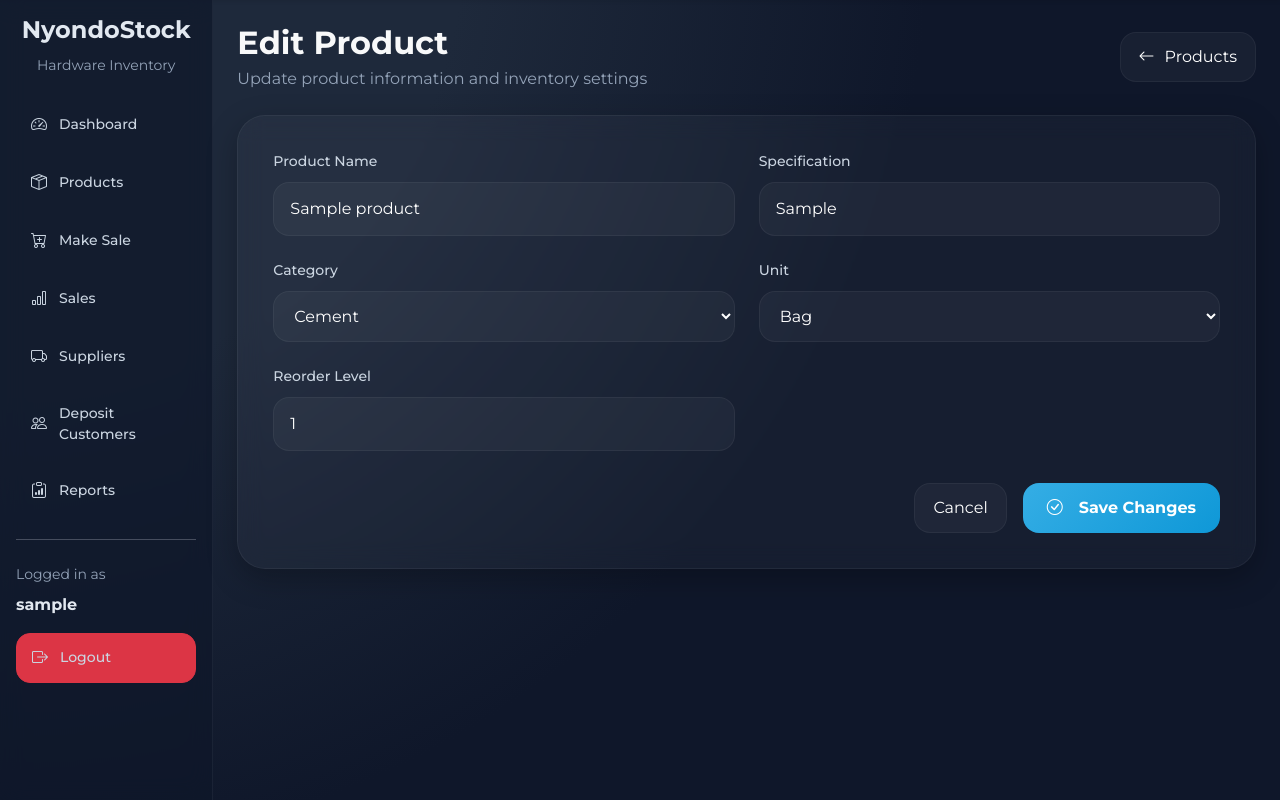
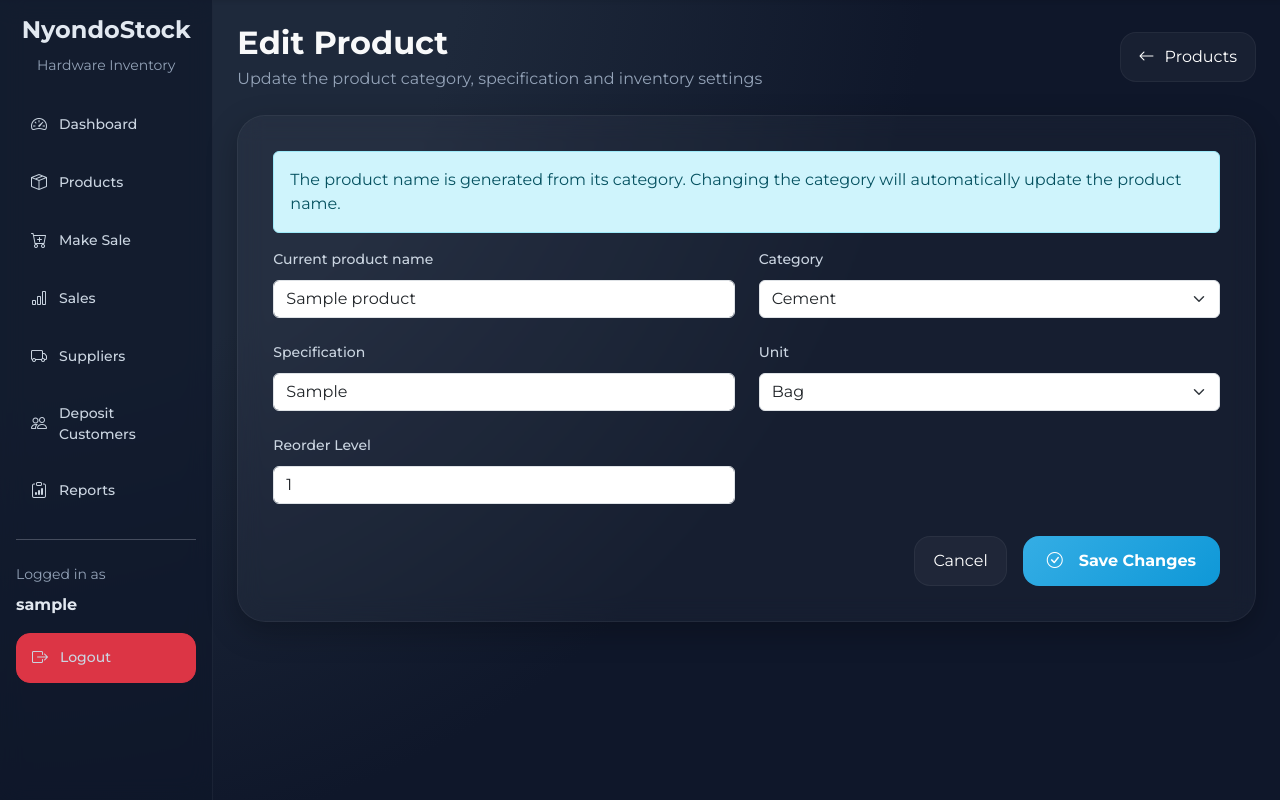
Before and after one commit to DaphineNakandi/Hardware-System-Management, a Django app: page /products/1/edit/ in a window 1280 px wide. Shown: the part 72-872 px from the top of the page. Run offline with Django 5.2, Linux system fonts and the light colour scheme; a user stored in the database is signed in; tables that the repository leaves empty hold one stand-in row (values such as "Sample post").

Commit message:
Update edit product form for controlled categories

```diff
--- a/hardware_app/templates/edit_product.html
+++ b/hardware_app/templates/edit_product.html
@@ -1,245 +1,69 @@
 {% extends 'base.html' %} {% block content %}
 
-<!-- PAGE HEADER -->
-
-<div
-  class="d-flex justify-content-between align-items-center flex-wrap gap-3 mb-4"
->
+<div class="d-flex justify-content-between align-items-center flex-wrap gap-3 mb-4">
   <div>
     <h2 class="fw-bold text-light mb-1">Edit Product</h2>
-
-    <p class="text-muted mb-0">
-      Update product information and inventory settings
-    </p>
+    <p class="text-muted mb-0">Update the product category, specification and inventory settings</p>
   </div>
-
-  <!-- BACK BUTTON -->
 
   <a href="{% url 'product_list' %}" class="back-btn">
     <i class="bi bi-arrow-left"></i>
-
     Products
   </a>
 </div>
-
-<!-- FORM CARD -->
 
 <div class="custom-card">
   <form method="POST">
     {% csrf_token %}
 
+    <div class="alert alert-info" role="note">
+      The product name is generated from its category. Changing the category
+      will automatically update the product name.
+    </div>
+
     <div class="row">
-      <!-- PRODUCT NAME -->
+      <div class="col-md-6 mb-4">
+        <label class="custom-label">Current product name</label>
+        <input type="text" value="{{ product.name }}" class="form-control" readonly>
+      </div>
 
       <div class="col-md-6 mb-4">
-        <label class="custom-label"> Product Name </label>
-
-        <input
-          type="text"
-          name="name"
-          value="{{ product.name }}"
-          class="custom-input"
-        />
+        <label class="custom-label" for="{{ form.category.id_for_label }}">Category</label>
+        {{ form.category }}
+        {% if form.category.errors %}
+          <div class="error-message">{{ form.category.errors }}</div>
+        {% endif %}
       </div>
 
-      <!-- SPECIFICATION -->
+      <div class="col-md-6 mb-4">
+        <label class="custom-label" for="{{ form.specification.id_for_label }}">Specification</label>
+        {{ form.specification }}
+        {% if form.specification.errors %}
+          <div class="error-message">{{ form.specification.errors }}</div>
+        {% endif %}
+      </div>
 
       <div class="col-md-6 mb-4">
-        <label class="custom-label"> Specification </label>
-
-        <input
-          type="text"
-          name="specification"
-          value="{{ product.specification }}"
-          class="custom-input"
-        />
+        <label class="custom-label" for="{{ form.unit.id_for_label }}">Unit</label>
+        {{ form.unit }}
+        {% if form.unit.errors %}
+          <div class="error-message">{{ form.unit.errors }}</div>
+        {% endif %}
       </div>
 
-      <!-- CATEGORY -->
-
-      <div class="col-md-6 mb-4">
-        <label class="custom-label"> Category </label>
-
-        <select name="category" class="custom-input">
-          <option
-            value="cement"
-            {%
-            if
-            product.category=""
-            ="cement"
-            %}selected{%
-            endif
-            %}
-          >
-            Cement
-          </option>
-
-          <option
-            value="iron_bar"
-            {%
-            if
-            product.category=""
-            ="iron_bar"
-            %}selected{%
-            endif
-            %}
-          >
-            Iron Bar
-          </option>
-
-          <option
-            value="nail"
-            {%
-            if
-            product.category=""
-            ="nail"
-            %}selected{%
-            endif
-            %}
-          >
-            Nail
-          </option>
-
-          <option
-            value="wheelbarrow"
-            {%
-            if
-            product.category=""
-            ="wheelbarrow"
-            %}selected{%
-            endif
-            %}
-          >
-            Wheelbarrow
-          </option>
-
-          <option
-            value="wire_mesh"
-            {%
-            if
-            product.category=""
-            ="wire_mesh"
-            %}selected{%
-            endif
-            %}
-          >
-            Wire Mesh
-          </option>
-
-          <option
-            value="barbed_wire"
-            {%
-            if
-            product.category=""
-            ="barbed_wire"
-            %}selected{%
-            endif
-            %}
-          >
-            Barbed Wire
-          </option>
-
-          <option
-            value="iron_sheet"
-            {%
-            if
-            product.category=""
-            ="iron_sheet"
-            %}selected{%
-            endif
-            %}
-          >
-            Iron Sheet
-          </option>
-        </select>
-      </div>
-
-      <!-- UNIT -->
-
-      <div class="col-md-6 mb-4">
-        <label class="custom-label"> Unit </label>
-
-        <select name="unit" class="custom-input">
-          <option
-            value="bag"
-            {%
-            if
-            product.unit=""
-            ="bag"
-            %}selected{%
-            endif
-            %}
-          >
-            Bag
-          </option>
-
-          <option
-            value="piece"
-            {%
-            if
-            product.unit=""
-            ="piece"
-            %}selected{%
-            endif
-            %}
-          >
-            Piece
-          </option>
-
-          <option value="kg" {% if product.unit == 'kg' %}selected{% endif %}>
-            Kilogram
-          </option>
-
-          <option
-            value="meter"
-            {%
-            if
-            product.unit=""
-            ="meter"
-            %}selected{%
-            endif
-            %}
-          >
-            Meter
-          </option>
-
-          <option
-            value="box"
-            {%
-            if
-            product.unit=""
-            ="box"
-            %}selected{%
-            endif
-            %}
-          >
-            Box
-          </option>
-        </select>
-      </div>
-
-      <!-- REORDER LEVEL -->
-
       <div class="col-md-6 mb-2">
-        <label class="custom-label"> Reorder Level </label>
-
-        <input
-          type="number"
-          name="reorder_level"
-          value="{{ product.reorder_level }}"
-          class="custom-input"
-        />
+        <label class="custom-label" for="{{ form.reorder_level.id_for_label }}">Reorder Level</label>
+        {{ form.reorder_level }}
+        {% if form.reorder_level.errors %}
+          <div class="error-message">{{ form.reorder_level.errors }}</div>
+        {% endif %}
       </div>
     </div>
 
-    <!-- BUTTONS -->
-
     <div class="d-flex justify-content-end gap-3 flex-wrap mt-4">
-      <a href="{% url 'product_list' %}" class="back-btn"> Cancel </a>
-
+      <a href="{% url 'product_list' %}" class="back-btn">Cancel</a>
       <button type="submit" class="save-btn">
         <i class="bi bi-check-circle me-2"></i>
-
         Save Changes
       </button>
     </div>
```
